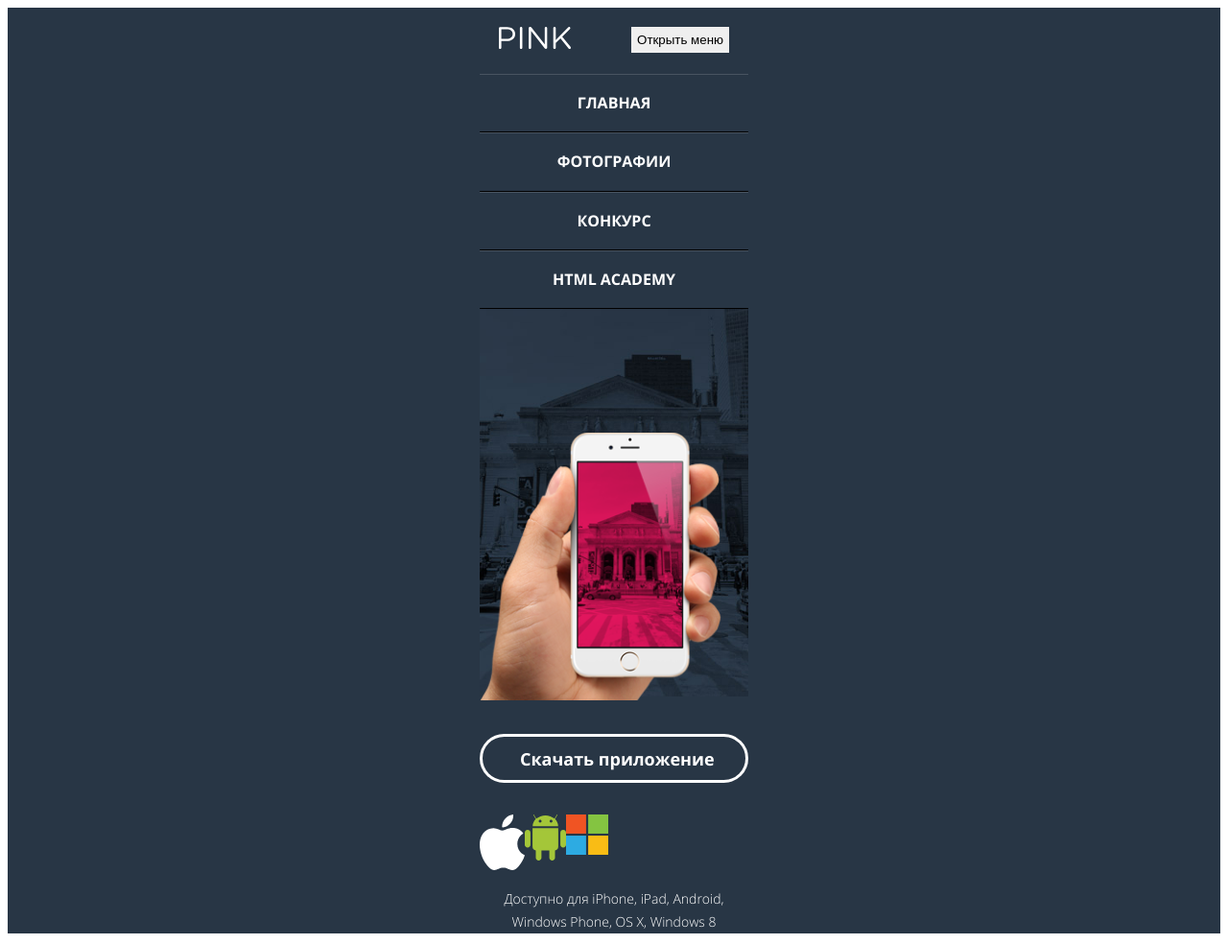
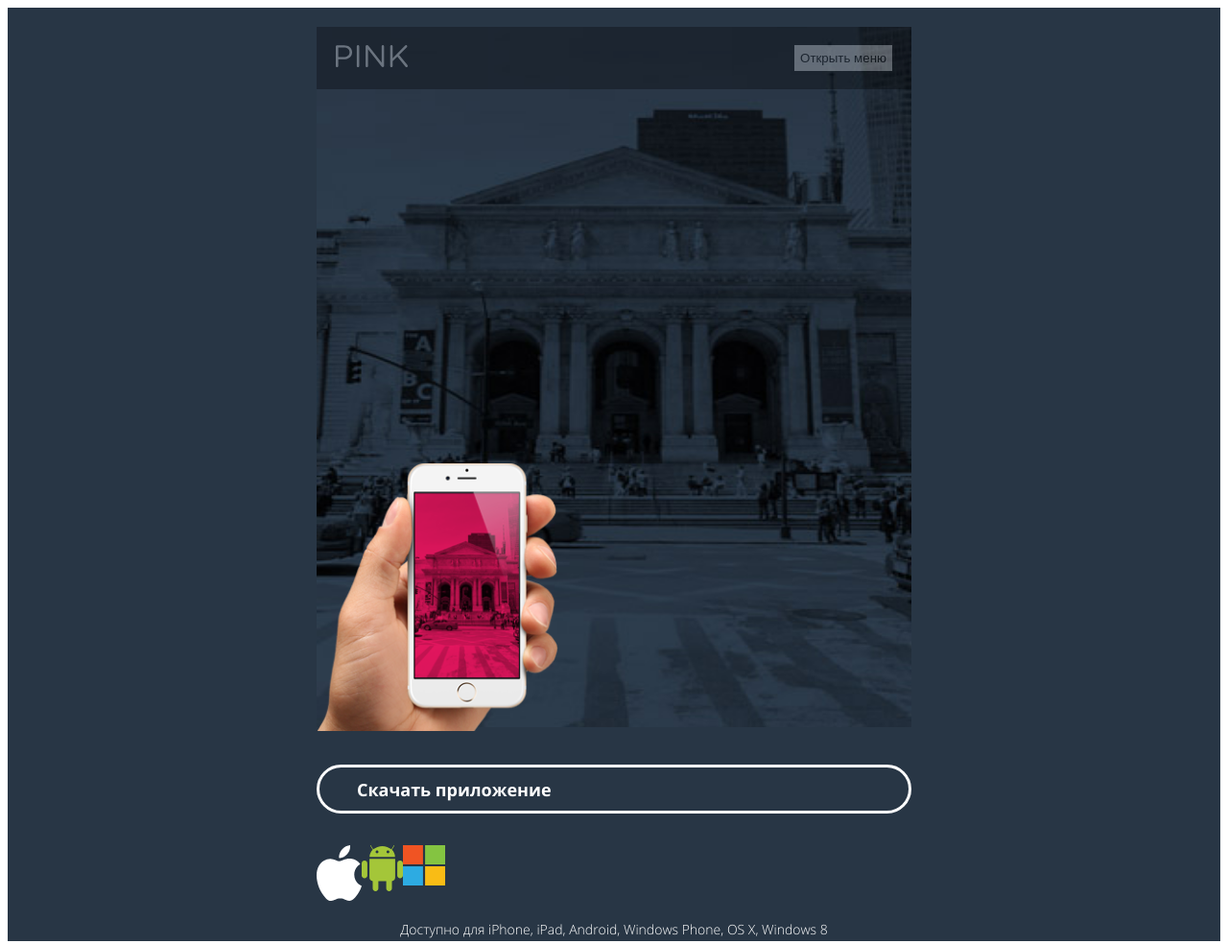
Before and after one commit to Multikus/387003-pink, a website: page source/index.html in a window 1280 px wide. Shown: the top 984 px of the page at 96% size. Drawn offline with nearby package versions, Linux system fonts and the light colour scheme; files that its build step writes are made by us from their sources.

Commit message:
добавлено несколько медиа блоков

```diff
--- a/source/index.html
+++ b/source/index.html
@@ -12,10 +12,12 @@
       <div class="page-header-wrapper">
         <h1 class="visually-hidden">Pink</h1>
         <div class="page-header__logo-box">
-          <a class="page-header__logo-link">
-            <img src="img/svg/logo-pink-white-mobile.svg" class="page-header__logo-image" alt="Логотип сайта pink" width="75" height="25">
-          </a>
-          <button class="page-header__toggle" type="button">Открыть меню</button>
+          <div class="page-header__logo-box--flex">
+            <a class="page-header__logo-link">
+              <img src="img/svg/logo-pink-white-mobile.svg" class="page-header__logo-image" alt="Логотип сайта pink" width="75" height="25">
+            </a>
+            <button class="page-header__toggle" type="button">Открыть меню</button>
+          </div>
         </div>
         <nav class="page-nav">
           <div class="page-nav__wrapper">
--- a/source/less/blocks/header.less
+++ b/source/less/blocks/header.less
@@ -22,14 +22,33 @@
   text-align: center;
 }
 
+/*как сделать позрачный фон*/
+
 .page-header__logo-box {
+  position: absolute;
+  width: 620px;
+  background-color: #000000;
+  opacity: 0.3;
+  z-index: 2;
+}
+
+.page-header__logo-box--flex {
   display: flex;
   justify-content: space-between;
-  padding: 22px 20px;
-  padding-top: 0;
+  padding: 19px 20px;
+  opacity: 1;
 }
 
+.page-header__logo-link {
+  position: relative;
+  z-index: 3;
+  opacity: 1;
+}
+
+/*Переделать под мобильную версию*/
+
 .page-nav__list {
+  display: none;
   list-style: none;
   margin: 0;
   padding: 0;
@@ -110,6 +129,20 @@
   text-align: center;
 }
 
-@media (min-width: 768px) {
-  background-color: #ffffff;
+@media (min-width: 660px) {
+  .page-header-wrapper {
+    margin: 0 auto;
+    width: 660px;
+    padding-top: 20px;
+    padding-left: 20px;
+    padding-right: 20px;
+    margin-bottom: 20px;
+    box-sizing: border-box;
+  }
+
+  .page-header__image-bg {
+    width: 100%;
+    max-width: 660px;
+    max-height: 730px;
+  }
 }
```
